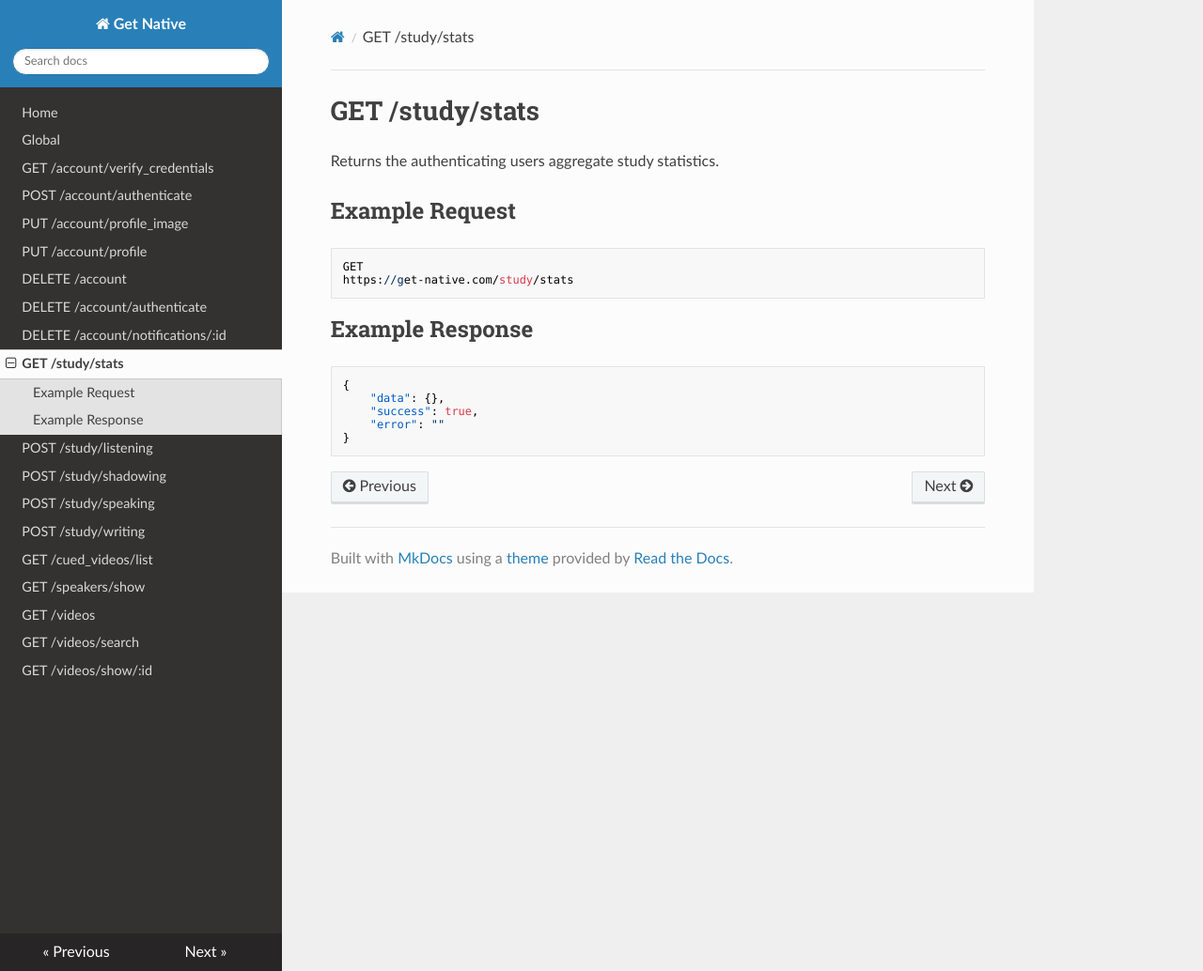
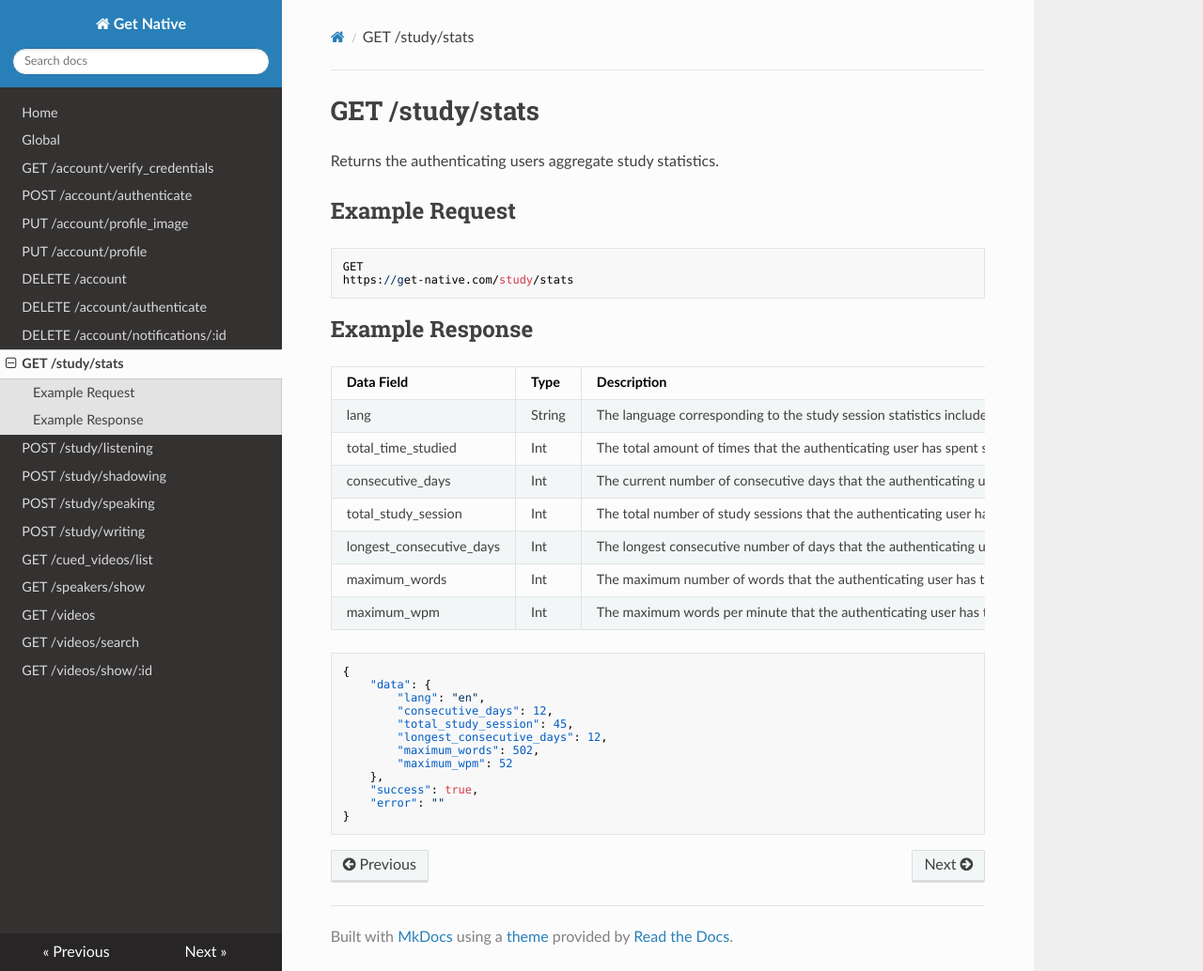
Before and after one commit to hank-ehly/get-native.com, an MkDocs documentation site: the page built from docs/get_study_stats.md, in a window 1280 px wide and 1034 px high. Shown: the whole window at 94% size. Built offline with MkDocs 1.6.1, drawn with Linux system fonts in a browser that asks for light colours; nearby versions of some CDN libraries; old or Windows-style settings are respelled for this version of MkDocs.

Commit message:
Add example response to get_study_stats.md

````diff
--- a/docs/get_study_stats.md
+++ b/docs/get_study_stats.md
@@ -11,9 +11,26 @@ https://get-native.com/study/stats
 
 ## Example Response
 
+| Data Field               	| Type   	| Description                                                                                          	|
+|--------------------------	|--------	|------------------------------------------------------------------------------------------------------	|
+| lang                     	| String 	| The language corresponding to the study session statistics included in the response                  	|
+| total_time_studied       	| Int    	| The total amount of times that the authenticating user has spent studying                            	|
+| consecutive_days         	| Int    	| The current number of consecutive days that the authenticating user has completed a study session    	|
+| total_study_session      	| Int    	| The total number of study sessions that the authenticating user has completed to date                	|
+| longest_consecutive_days 	| Int    	| The longest consecutive number of days that the authenticating user has completed a study session    	|
+| maximum_words            	| Int    	| The maximum number of words that the authenticating user has typed during a writing session to date  	|
+| maximum_wpm              	| Int    	| The maximum words per minute that the authenticating user has typed during a writing session to date 	|
+
 ```json
 {
-	"data": {},
+	"data": {
+		"lang": "en",
+		"consecutive_days": 12,
+		"total_study_session": 45,
+		"longest_consecutive_days": 12,
+		"maximum_words": 502,
+		"maximum_wpm": 52
+	},
 	"success": true,
 	"error": ""
 }
````
